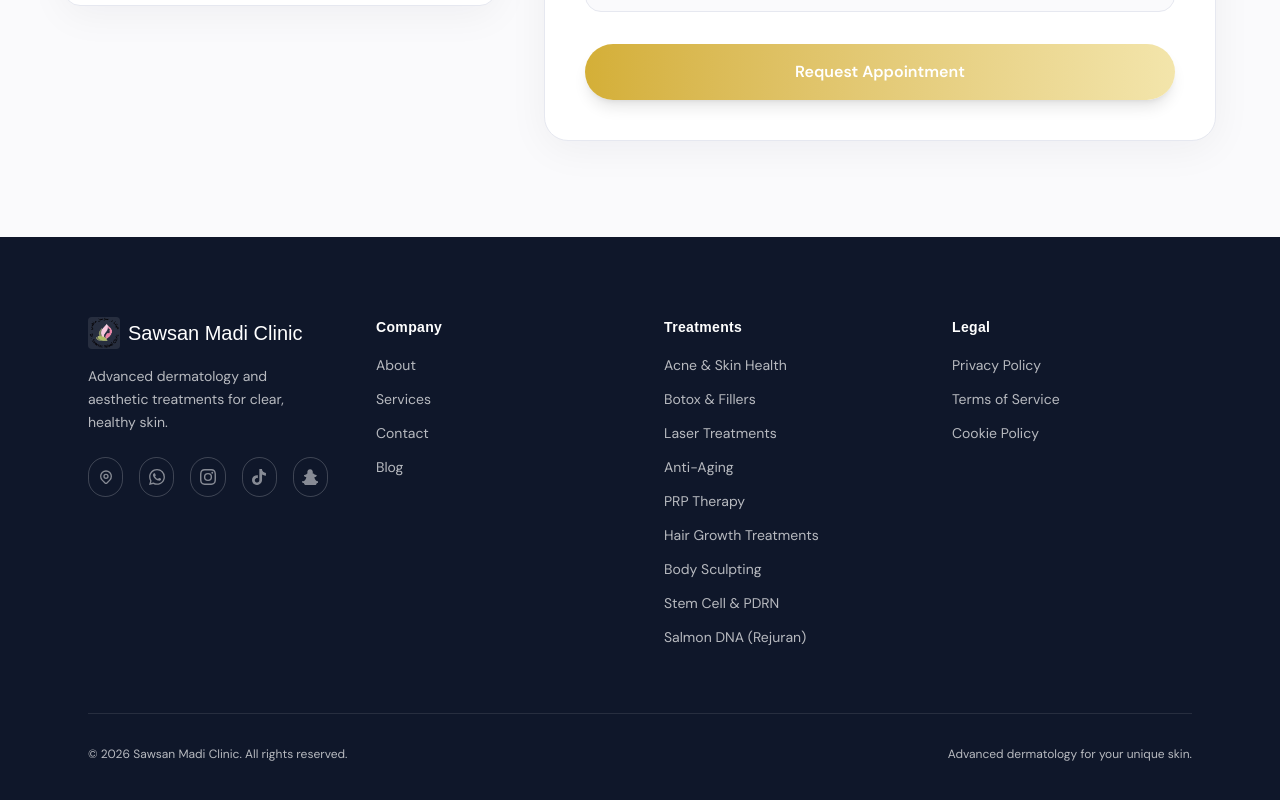
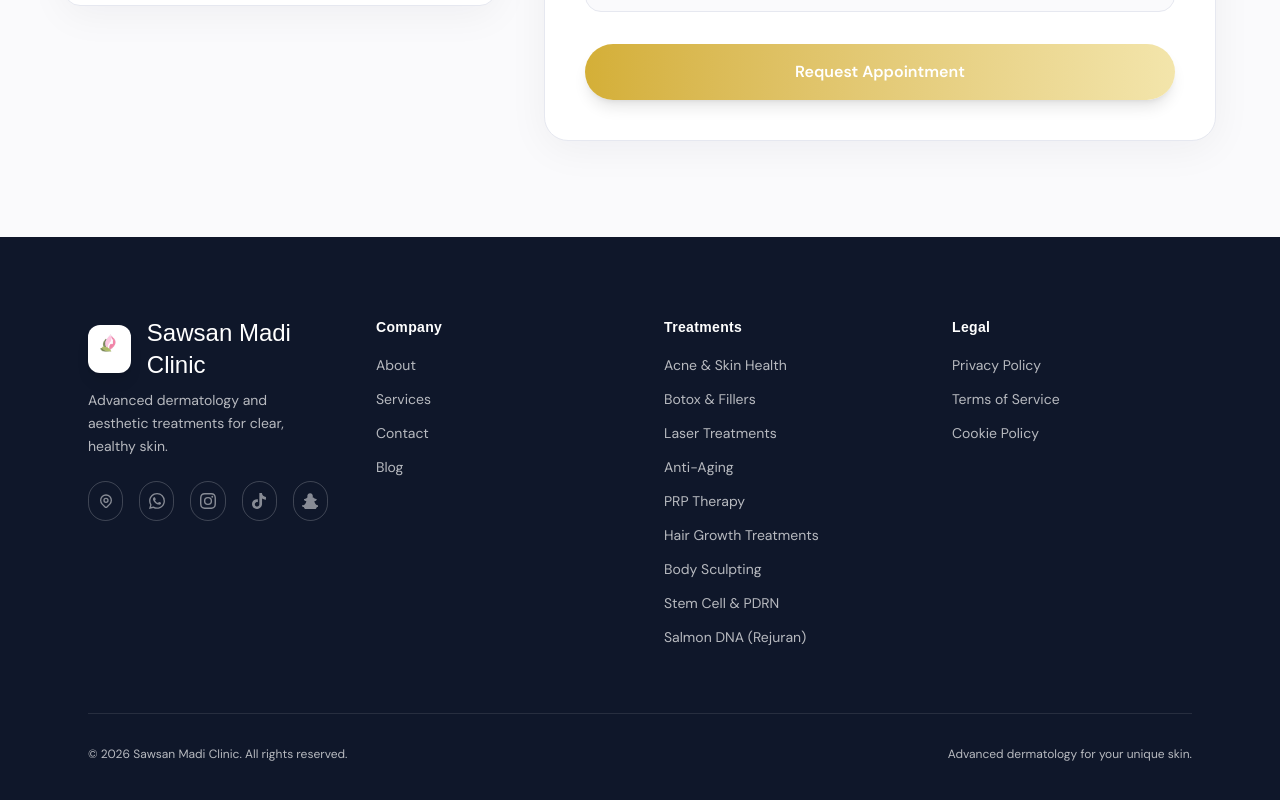
Before and after one commit to development1301/sawsanmadiclinic, a Next.js app: page /en/contact in a window 1280 px wide. Shown: the part 855-1655 px from the top of the page. Built offline with nearby package versions, Linux system fonts and the light colour scheme; a web font is replaced by a local one.

Commit message:
Update footer to use logonobg.png

```diff
--- a/src/components/layout/Footer.tsx
+++ b/src/components/layout/Footer.tsx
@@ -50,11 +50,13 @@
         <div className="grid grid-cols-1 md:grid-cols-2 lg:grid-cols-4 gap-12 mb-16">
           {/* Brand */}
           <div className="lg:col-span-1">
-            <div className="flex items-center gap-2 mb-4">
-              <div className="relative w-8 h-8 rounded shrink-0 overflow-hidden bg-white/10 flex items-center justify-center p-1">
-                <Image src="/logo-transparent.png?v=2" alt="Logo" fill className="object-contain" unoptimized={true} />
+            <div className="flex items-center gap-4 group cursor-pointer mb-2">
+              <div className="relative w-12 h-12 bg-white rounded-xl shadow-lg border border-white/10 p-1 flex items-center justify-center overflow-hidden">
+                <Image src="/logonobg.png" alt="Logo" fill className="object-contain" unoptimized={true} />
               </div>
-              <span className="font-serif text-white text-xl">Sawsan Madi Clinic</span>
+              <span className="text-2xl font-serif text-white group-hover:text-[var(--color-primary)] transition-colors">
+                Sawsan Madi Clinic
+              </span>
             </div>
             <p className="text-sm leading-relaxed max-w-xs">
               {t.footer.description}
```
Also changed, not shown: public/logonobg.png (added).
